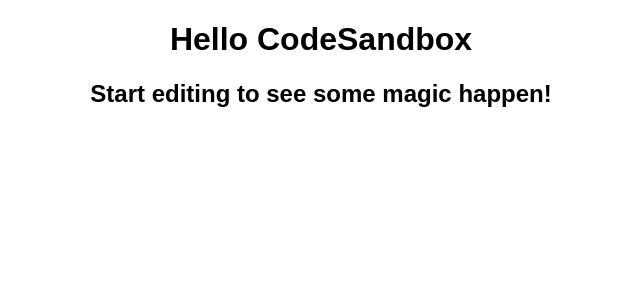
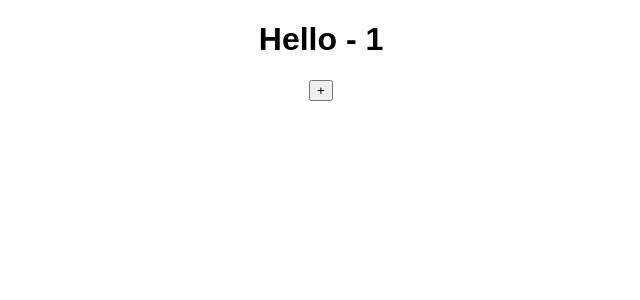
Before and after one commit to papertimesthree/react-blog, a React (Create React App) app: page / in a window 1280 px wide. Shown: the top 300 px of the page, without its empty margins (319-959 px from the left). Built offline with nearby package versions, Linux system fonts and the light colour scheme.

Commit message:
added plus

```diff
--- a/src/App.js
+++ b/src/App.js
@@ -1,10 +1,12 @@
+import { useState } from "react";
 import "./styles.css";
 
 export default function App() {
+  let [x, setX] = useState(1);
   return (
     <div className="App">
-      <h1>Hello CodeSandbox</h1>
-      <h2>Start editing to see some magic happen!</h2>
+      <h1>Hello - {x}</h1>
+      <button onClick={() => setX(x + 1)}>+</button>
     </div>
   );
 }
```
